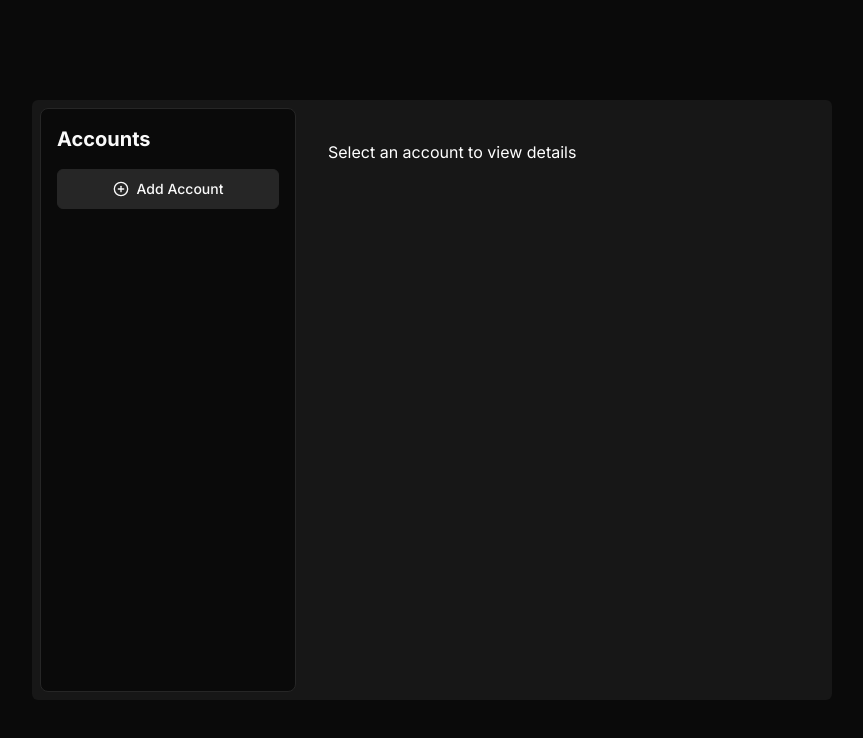
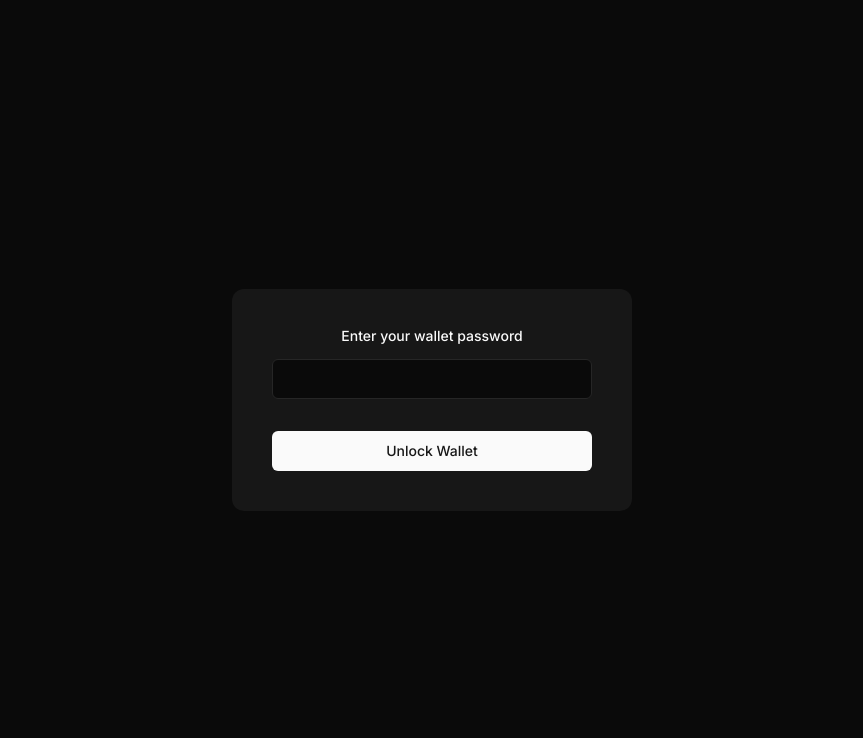
Before and after one commit to nihar-hegde/wallet, a Next.js app: page /dashboard in a window 1280 px wide. Shown: the top 738 px of the page, without its empty margins (208-1071 px from the left). Built offline with nearby package versions, Linux system fonts and the light colour scheme.

Commit message:
adding password verification for /dashboard

```diff
--- a/src/app/dashboard/page.tsx
+++ b/src/app/dashboard/page.tsx
@@ -6,15 +6,15 @@ import React, { useState } from "react";
 const DashboardPage = () => {
   const [isUnlocked, setIsUnlocked] = useState(false);
 
-  // if (!isUnlocked) {
-  //   return (
-  //     <div className="h-screen flex justify-center items-center">
-  //       <div className="bg-neutral-900 p-10 rounded-xl w-[400px]">
-  //         <PasswordVerification onSuccess={() => setIsUnlocked(true)} />
-  //       </div>
-  //     </div>
-  //   );
-  // }
+  if (!isUnlocked) {
+    return (
+      <div className="h-screen flex justify-center items-center">
+        <div className="bg-neutral-900 p-10 rounded-xl w-[400px]">
+          <PasswordVerification onSuccess={() => setIsUnlocked(true)} />
+        </div>
+      </div>
+    );
+  }
 
   return (
     <div className="flex items-center justify-center h-screen">
```
